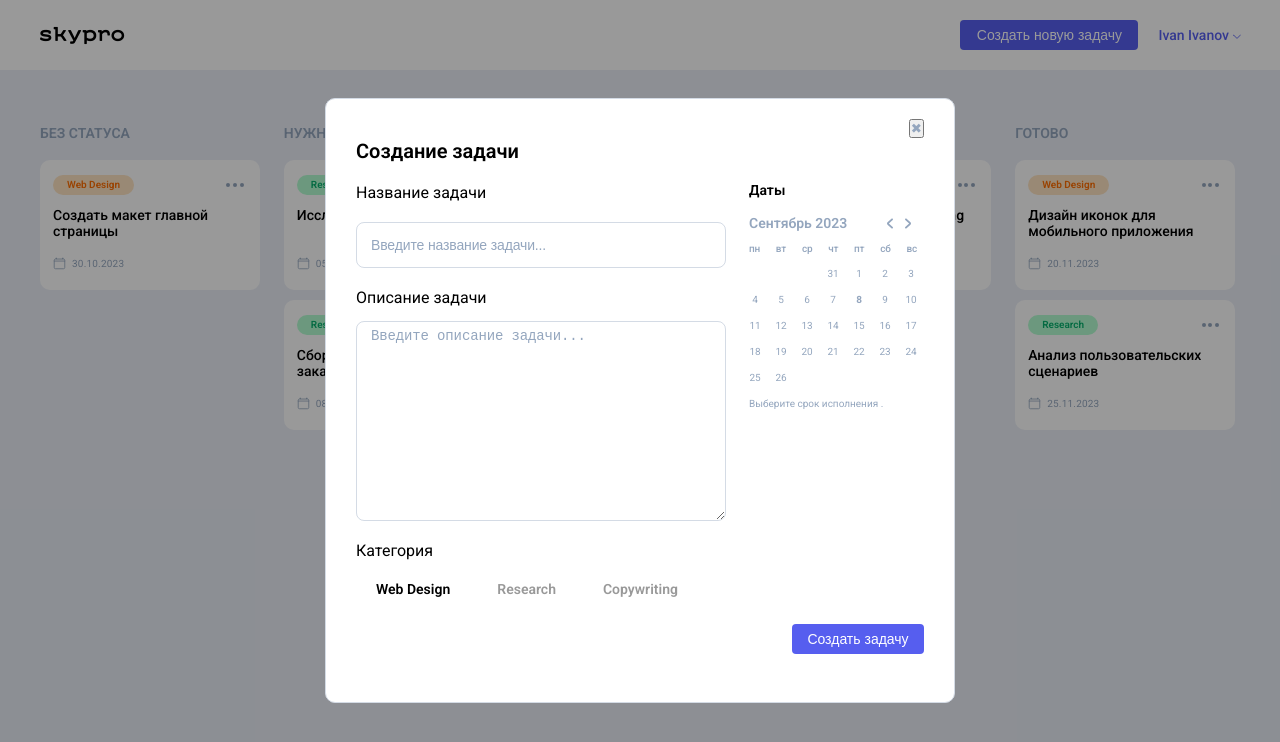
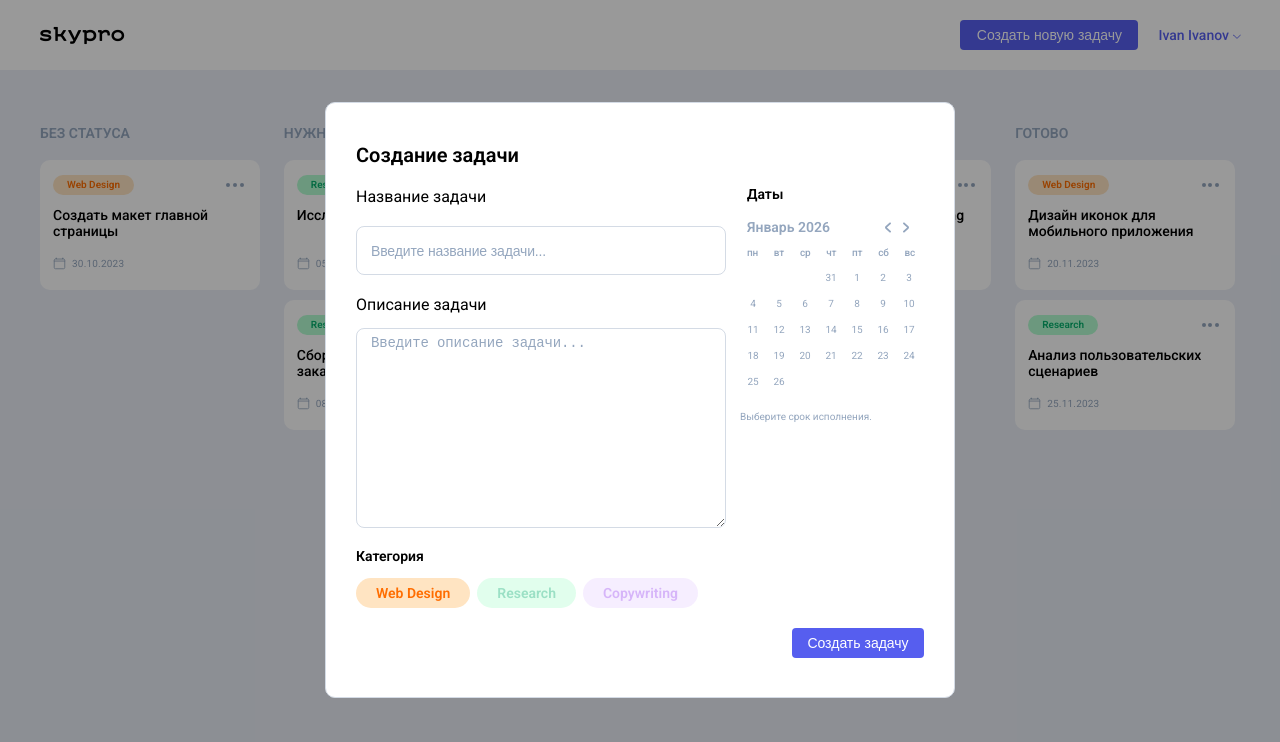
Before and after one commit to AnnaM-7777777/skypro-kanban, a React (Vite) app: page / in a window 1280 px wide. Both pictures are taken after a click on the button "Создать новую задачу". Shown: the top 742 px of the page. Built offline with nearby package versions, Linux system fonts and the light colour scheme.

Commit message:
Сделана верстка окна добавления новой задачи

```diff
--- a/package.json
+++ b/package.json
@@ -11,8 +11,7 @@
   },
   "dependencies": {
     "react": "^19.2.0",
-    "react-dom": "^19.2.0",
-    "styled-components": "^6.1.19"
+    "react-dom": "^19.2.0"
   },
   "devDependencies": {
     "@eslint/js": "^9.39.1",
--- a/src/App.css
+++ b/src/App.css
@@ -340,6 +340,7 @@ ul li {
     background-color: #ffffff;
     max-width: 630px;
     width: 100%;
+    height: 596px;
     padding: 40px 30px 48px;
     border-radius: 10px;
     border: 0.7px solid #d4dbe5;
@@ -374,7 +375,8 @@ ul li {
 .pop-new-card__wrap {
     display: flex;
     align-items: flex-start;
-    justify-content: space-between;
+    column-gap: 14px;
+    width: 100%;
 }
 
 .pop-new-card__form {
@@ -382,6 +384,25 @@ ul li {
     width: 100%;
     display: block;
     margin-bottom: 20px;
+    padding: 0;
+}
+
+.pop-new-card__сalendar {
+    max-width: 168px;
+    width: 100%;
+    padding: 0;
+
+}
+
+.pop-new-card__deadline {
+    font-weight: 400;
+    font-size: 10px;
+    color: #94A6BE;
+    text-align: left;
+}
+
+.pop-new-card__span {
+    color: #000000;
 }
 
 .form-new__block {
@@ -422,12 +443,18 @@ ul li {
 
 .form-new__input {
     margin: 20px 0;
+    height: 49px;
 }
 
 .form-new__area {
-    max-width: 370px;
+    width: 100%;
     margin-top: 14px;
     height: 200px;
+}
+
+.form-new__label {
+    font-size: 14px;
+    font-weight: 600;
 }
 
 .form-new__create {
@@ -471,10 +498,13 @@ ul li {
     flex-wrap: nowrap;
     align-items: flex-start;
     justify-content: flex-start;
+    column-gap: 7px;
 }
 
 .topics__p {
     margin-bottom: 14px;
+    font-size: 14px;
+    font-weight: 600;
 }
 
 .topics__theme {
@@ -483,7 +513,6 @@ ul li {
     height: 30px;
     padding: 8px 20px;
     border-radius: 24px;
-    margin-right: 7px;
     opacity: 0.4;
 }
 
@@ -492,6 +521,21 @@ ul li {
     font-weight: 600;
     line-height: 14px;
     white-space: nowrap;
+}
+
+._orange {
+    background-color: #FFE4C2;
+    color: #FF6D00;
+}
+
+._green {
+    background-color: #B4FDD1;
+    color: #06B16E;
+}
+
+._purple {
+    background-color: #E9D4FF;
+    color: #9a48f1;
 }
 
 .pop-browse {
--- a/src/components/Calendar/Calendar.jsx
+++ b/src/components/Calendar/Calendar.jsx
@@ -15,10 +15,59 @@ import {
     SCalendarP,
 } from "./Calendar.styled";
 
+// Формат: DD.MM.YYYY
+const formatDate = (day, monthStr, yearStr) => {
+    const dayStr = String(day).padStart(2, "0");
+    const monthMap = {
+        Январь: "01",
+        Февраль: "02",
+        Март: "03",
+        Апрель: "04",
+        Май: "05",
+        Июнь: "06",
+        Июль: "07",
+        Август: "08",
+        Сентябрь: "09",
+        Октябрь: "10",
+        Ноябрь: "11",
+        Декабрь: "12",
+    };
+    const monthNum = monthMap[monthStr.split(" ")[0]] || "09"; // fallback на сентябрь
+    return `${dayStr}.${monthNum}.${yearStr}`;
+};
+
 export default function Calendar({
-    month = "Сентябрь 2023",
-    selectedDate = "08.09.2023",
+    month = "Январь 2026",
+    selectedDate = "16.01.2026",
+    onDateSelect,
 }) {
+    // Разбиваем месяц и год
+    const [monthName, year] = month.split(" ");
+
+    // Дни месяца (статичные)
+    // Январь 2026 начинается с четверга (1-е число — индекс 3)
+    const days = [
+        // дек 2025: вс, пн, вт, ср
+        28, 29, 30, 31,
+        // янв 2026
+        1, 2, 3, 4, 5, 6, 7, 8, 9, 10, 11, 12, 13, 14, 15, 16, 17, 18, 19, 20,
+        21, 22, 23, 24, 25, 26, 27, 28, 29, 30, 31,
+        // фев 2026: вс
+        1,
+    ];
+    // Сегодняшняя дата (для выделения жирным)
+    const today = new Date();
+    const todayString = `${String(today.getDate()).padStart(2, "0")}.${String(
+        today.getMonth() + 1
+    ).padStart(2, "0")}.${today.getFullYear()}`;
+
+    const handleDayClick = (day) => {
+        const formattedDate = formatDate(day, monthName, year);
+        if (onDateSelect) {
+            onDateSelect(formattedDate);
+        }
+    };
+
     return (
         <SCalendar>
             <SCalendarTitle>Даты</SCalendarTitle>
@@ -54,18 +103,17 @@ export default function Calendar({
                     <SCalendarDaysNames>
                         {["пн", "вт", "ср", "чт", "пт", "сб", "вс"].map(
                             (day, i) => (
-                                <SCalendarDayName key={i}>{day}</SCalendarDayName>
+                                <SCalendarDayName key={i}>
+                                    {day}
+                                </SCalendarDayName>
                             )
                         )}
                     </SCalendarDaysNames>
                     <SCalendarCells>
-                        {[
-                            28, 29, 30, 31, 1, 2, 3, 4, 5, 6, 7, 8, 9, 10, 11,
-                            12, 13, 14, 15, 16, 17, 18, 19, 20, 21, 22, 23, 24,
-                            25, 26, 27, 28, 29, 30, 1,
-                        ].map((day, i) => {
+                        {days.map((day, i) => {
                             const isOtherMonth = i < 3 || i >= 30;
-                            const isCurrent = day === 8;
+                            const isCurrent = formatDate(day, monthName, year) === todayString;
+                            const isSelected = selectedDate && formatDate(day, monthName, year) === selectedDate;
                             const isWeekend = [
                                 5, 6, 12, 13, 19, 20, 26, 27,
                             ].includes(i);
@@ -74,10 +122,24 @@ export default function Calendar({
                                 <SCalendarCell
                                     key={i}
                                     className={`
-                    ${isOtherMonth ? "_other-month" : "_cell-day"}
-                    ${isCurrent ? "_current" : ""}
-                    ${isWeekend ? "_weekend" : ""}
-                  `}
+                                        ${
+                                            isOtherMonth
+                                                ? "_other-month"
+                                                : "_cell-day"
+                                        }
+                                        ${isCurrent ? "_current" : ""}
+                                        ${isWeekend ? "_weekend" : ""}
+                                        ${isSelected ? "_active-day" : ""}
+                                    `}
+                                    onClick={() =>
+                                        !isOtherMonth && handleDayClick(day)
+                                    }
+                                    style={{
+                                        cursor: isOtherMonth
+                                            ? "default"
+                                            : "pointer",
+                                        opacity: isOtherMonth ? 0 : 1,
+                                    }}
                                 >
                                     {day}
                                 </SCalendarCell>
@@ -85,15 +147,6 @@ export default function Calendar({
                         })}
                     </SCalendarCells>
                 </SCalendarContent>
-
-                <input type="hidden" value={selectedDate} />
-
-                <SCalendarPeriod>
-                    <SCalendarP>
-                        Выберите срок исполнения{" "}
-                        <span className="date-control"></span>.
-                    </SCalendarP>
-                </SCalendarPeriod>
             </SCalendarBlock>
         </SCalendar>
     );
--- a/src/components/Calendar/Calendar.styled.js
+++ b/src/components/Calendar/Calendar.styled.js
@@ -127,22 +127,22 @@ export const SCalendarCell = styled.div`
         opacity: 0;
     }
 
-    &._cell-day:hover {
-        color: #94a6be;
+    /* При наведении — светло-серый фон */
+    &:not(._other-month):hover:not(._active-day) {
         background-color: #eaeef6;
+        color: #94A6BE;
     }
 
+    /* Активная дата — тёмный фон, белый текст */
     &._active-day {
-        background-color: #94a6be;
+        background-color: #94A6BE;
         color: #ffffff;
     }
 
+    /* Сегодня — только жирный текст, без фона */
     &._current {
         font-weight: 700;
-    }
-
-    &._weekend {
-        /* Специфичные стили для выходных можно добавить здесь */
+        color: #94A6BE;
     }
 
     @media screen and (max-width: 660px) {
--- a/src/components/popups/PopNewCard/PopNewCard.jsx
+++ b/src/components/popups/PopNewCard/PopNewCard.jsx
@@ -1,4 +1,4 @@
-import { useState, useRef } from "react";
+import { useState, useRef, useEffect } from "react";
 import Calendar from "../../Calendar/Calendar.jsx";
 
 const PopNewCard = ({ isOpen, onClose, onSubmit }) => {
@@ -6,17 +6,51 @@ const PopNewCard = ({ isOpen, onClose, onSubmit }) => {
     const descriptionRef = useRef(null);
     const [selectedTopic, setSelectedTopic] = useState("Web Design");
 
+    // Состояния для даты
+    const [selectedDate, setSelectedDate] = useState(null);
+    const [isDateSelected, setIsDateSelected] = useState(false);
+
+    // Форматирование даты: "16.01.2026" → "16.01.26"
+    const formatDateShortYear = (dateStr) => {
+        if (!dateStr) return "";
+        const parts = dateStr.split(".");
+        if (parts.length === 3) {
+            const day = parts[0];
+            const month = parts[1];
+            const shortYear = parts[2].slice(-2); // последние 2 цифры года
+            return `${day}.${month}.${shortYear}`;
+        }
+        return dateStr;
+    };
+
+    // Обработчик выбора даты
+    const handleDateSelect = (date) => {
+        setSelectedDate(date);
+        setIsDateSelected(true);
+    };
+
+    // Сброс формы при открытии
+    useEffect(() => {
+        if (isOpen) {
+            setSelectedTopic("Web Design");
+            setSelectedDate(null);
+            setIsDateSelected(false);
+            if (titleRef.current) titleRef.current.value = "";
+            if (descriptionRef.current) descriptionRef.current.value = "";
+        }
+    }, [isOpen]);
+
     if (!isOpen) return null;
 
     const handleSubmit = (e) => {
         e.preventDefault();
-        if (!onSubmit) return;
+        if (!onSubmit || !selectedDate) return;
 
         const newCard = {
             topic: selectedTopic,
-            title: titleRef.current?.value || "",
-            description: descriptionRef.current?.value || "",
-            date: "08.09.2023",
+            title: titleRef.current?.value.trim() || "",
+            description: descriptionRef.current?.value.trim() || "",
+            date: selectedDate,
         };
 
         onSubmit(newCard);
@@ -25,17 +59,17 @@ const PopNewCard = ({ isOpen, onClose, onSubmit }) => {
 
     return (
         <div className="pop-new-card">
-            <div className="pop-new-card__container">
-                <div className="pop-new-card__block">
+            <div
+                className="pop-new-card__container"
+                onClick={onClose} // клик по фону → закрыть
+            >
+                <div
+                    className="pop-new-card__block"
+                    onClick={(e) => e.stopPropagation()} // клик внутри → не закрывать
+                >
+
                     <div className="pop-new-card__content">
                         <h3 className="pop-new-card__ttl">Создание задачи</h3>
-                        <button
-                            className="pop-new-card__close"
-                            onClick={onClose}
-                            aria-label="Закрыть"
-                        >
-                            &#10006;
-                        </button>
 
                         <div className="pop-new-card__wrap">
                             <form className="pop-new-card__form form-new" onSubmit={handleSubmit}>
@@ -67,7 +101,25 @@ const PopNewCard = ({ isOpen, onClose, onSubmit }) => {
                                 </div>
                             </form>
 
-                            <Calendar month="Сентябрь 2023" selectedDate="08.09.2023" />
+                            <div className="pop-new-card__сalendar">
+                                {/* Календарь */}
+                                <Calendar
+                                    month="Январь 2026"
+                                    selectedDate={selectedDate}
+                                    onDateSelect={handleDateSelect}
+                                />
+
+                                {/* Текст под календарём */}
+                                {isDateSelected ? (
+                                    <p className="pop-new-card__deadline subttl" style={{ marginTop: '12px', textAlign: 'left' }}>
+                                        Срок исполнения: <span className="pop-new-card__span">{formatDateShortYear(selectedDate)}</span>
+                                    </p>
+                                ) : (
+                                    <p className="pop-new-card__deadline subttl" style={{ marginTop: '12px', textAlign: 'left' }}>
+                                        Выберите срок исполнения.
+                                    </p>
+                                )}
+                            </div>
                         </div>
 
                         <div className="pop-new-card__topics topics">
```
Also changed, not shown: 1 other file (tests, documents, lock files or other folders).
